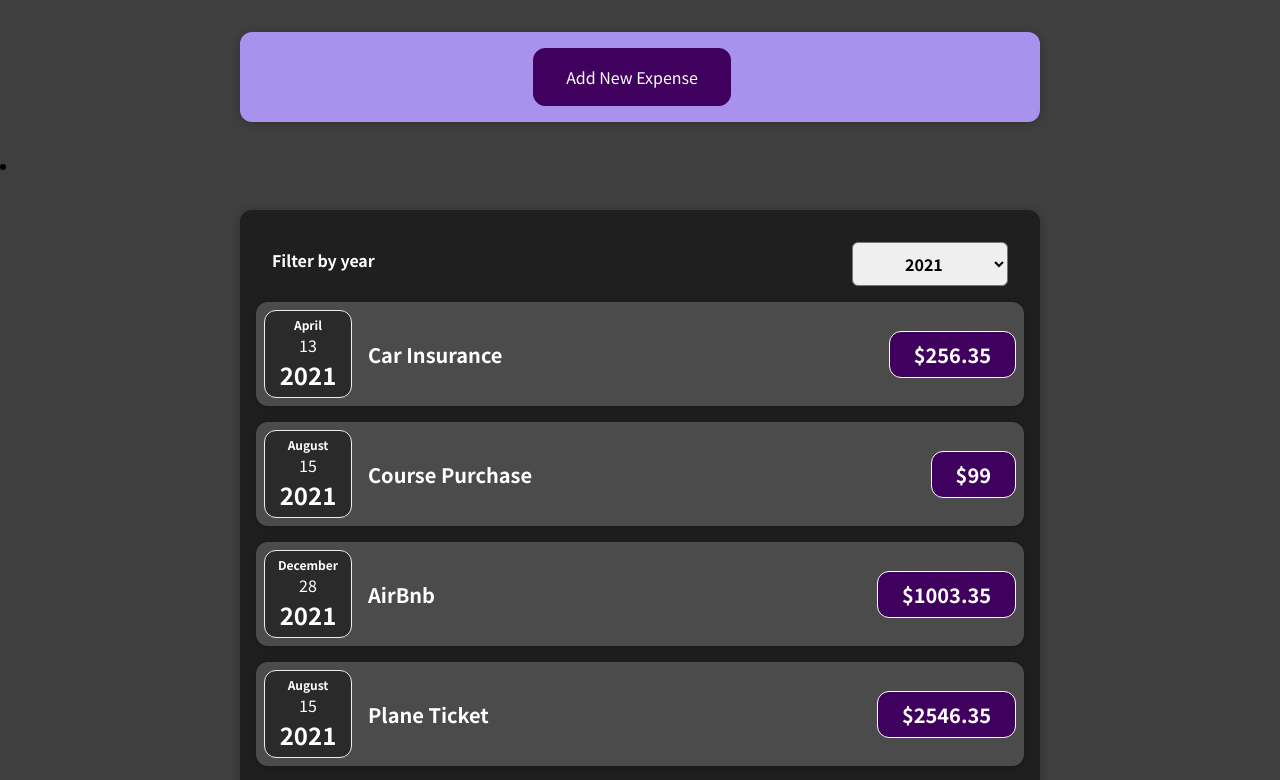
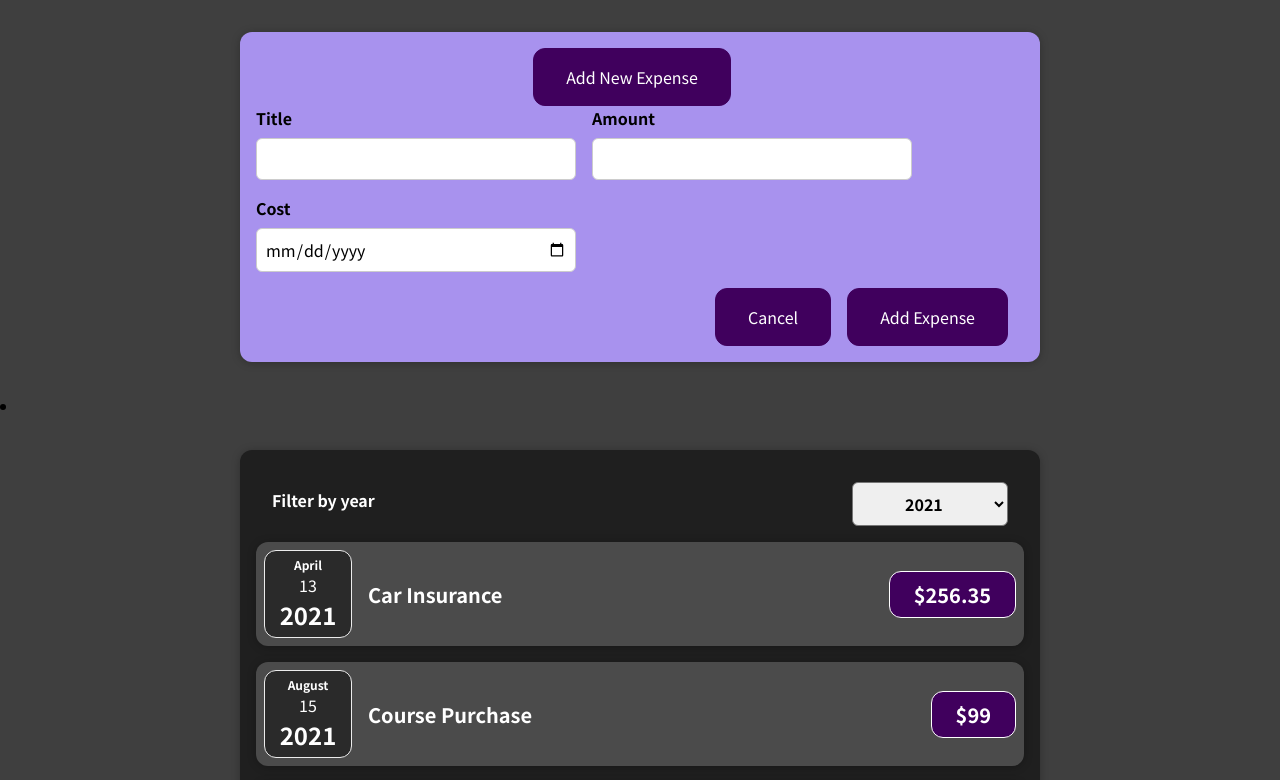
Before and after one commit to Basbarius/reactCourseProjects, a React (Create React App) app in the folder expense-tracker/: page / in a window 1280 px wide. Shown: the top 780 px of the page. Built offline with nearby package versions, Linux system fonts and the light colour scheme.

Commit message:
new solution to new expense button

```diff
--- a/expense-tracker/src/components/newExpense/ExpenseForm.js
+++ b/expense-tracker/src/components/newExpense/ExpenseForm.js
@@ -8,7 +8,6 @@ const ExpenseForm = (props) => {
         enteredAmount: '',
         enteredDate: ''
     })
-    const [isExpenseFormDisplayed, setIsExpenseFormDisplayed] = useState(false);
 
     const inputChangeHandler = (event) => {
         setUserInput((prevState) =>{
@@ -34,17 +33,7 @@ const ExpenseForm = (props) => {
             enteredAmount: '',
             enteredDate: ''
         });
-        toggleExpenseFormDisplay();
-    }
-
-    const toggleExpenseFormDisplay = () => {
-        setIsExpenseFormDisplayed(prevState => {
-            return !prevState;
-        });
-    }
-
-    if(!isExpenseFormDisplayed){
-        return <button onClick={toggleExpenseFormDisplay} >Add New Expense</button>
+        props.toggleExpenseFormDisplay();
     }
 
     return (
@@ -66,7 +55,7 @@ const ExpenseForm = (props) => {
                 </div>
             </div>
             <div className="new-expense_actions">
-                <button>Cancel</button>
+                <button onClick={props.toggleExpenseFormDisplay}>Cancel</button>
                 <button type="submit">Add Expense</button>
             </div>
         </form>
--- a/expense-tracker/src/components/newExpense/NewExpense.js
+++ b/expense-tracker/src/components/newExpense/NewExpense.js
@@ -1,4 +1,4 @@
-import React from 'react'
+import React, { useState } from 'react'
 
 import Card from '../ui/Card'
 import ExpenseForm from './ExpenseForm'
@@ -13,10 +13,18 @@ const NewExpense = (props) => {
         };
         props.onAddExpense(expenseData);
     };
+    const [isEditingForm, setIsEditingForm] = useState(false);
+
+    const toggleFormEditing = () => {
+        setIsEditingForm(prevState => {
+            return !prevState;
+        });
+    }
 
     return (
         <Card className="new-expense">
-            <ExpenseForm onSaveExpenseData={saveExpenseDataHandler}/>
+            {!isEditingForm && <button type="button" onClick={toggleFormEditing} >Add New Expense</button>}
+            <ExpenseForm onSaveExpenseData={saveExpenseDataHandler} toggleExpenseFormDisplay={toggleFormEditing} />
         </Card>
     )
 }
```
